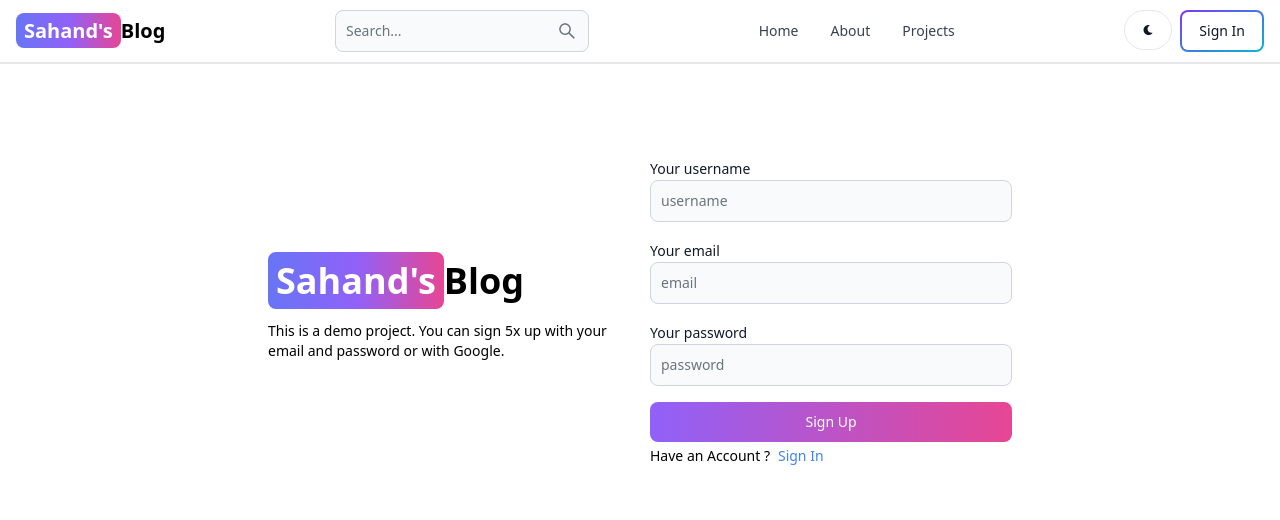
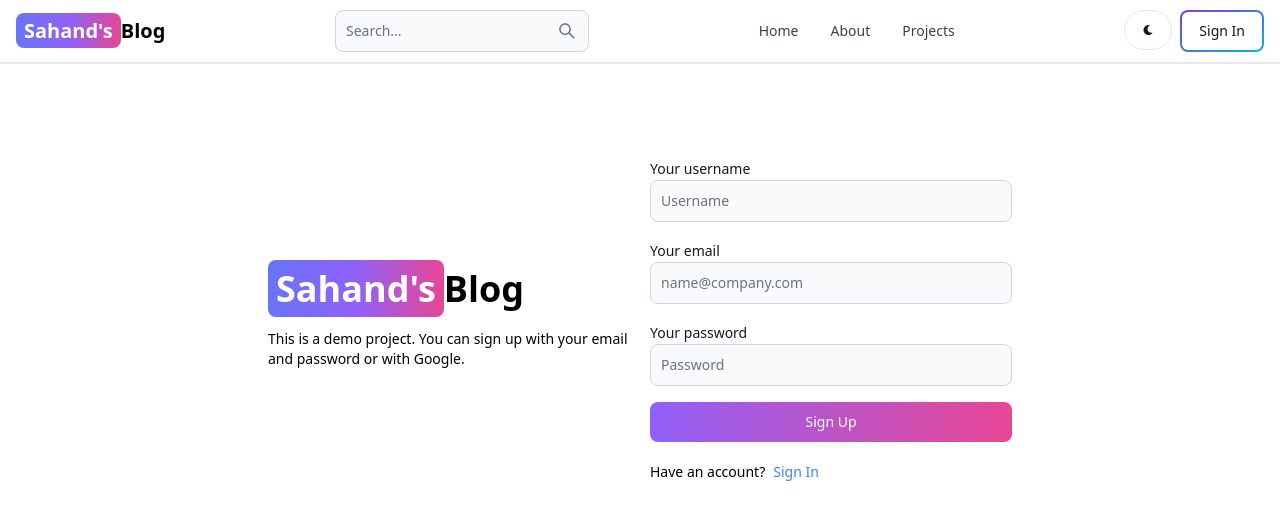
Before and after one commit to sauravkarena/mern-blog, a React (Vite) app in the folder client/: page /sign-up in a window 1280 px wide. Shown: the top 520 px of the page. Built offline with nearby package versions, Linux system fonts and the light colour scheme; the HTML template or start-up script is replaced by a standard one.

Commit message:
Updated SignUp page Ui

```diff
--- a/client/src/pages/SignUp.jsx
+++ b/client/src/pages/SignUp.jsx
@@ -1,45 +1,46 @@
-import { Button, Label, TextInput } from "flowbite-react";
-import { Link } from "react-router-dom";
+import { Button, Label, TextInput } from 'flowbite-react';
+import { Link } from 'react-router-dom';
 
 export default function SignUp() {
   return (
-    <div className="min-h-screen mt-20">
-      <div className="flex flex-col max-w-3xl gap-5 p-3 mx-auto md:flex-row md:items-center">
+    <div className='min-h-screen mt-20'>
+      <div className='flex flex-col max-w-3xl gap-5 p-3 mx-auto md:flex-row md:items-center'>
         {/* left */}
-        <div className="flex-1">
-          <Link to="/" className="text-4xl font-bold dark:text-white">
-            <span className="px-2 py-1 text-white rounded-lg bg-gradient-to-r from-indigo-500 via-purple-500 to-pink-500">
+        <div className='flex-1'>
+          <Link to='/' className='text-4xl font-bold dark:text-white'>
+            <span className='px-2 py-1 text-white rounded-lg bg-gradient-to-r from-indigo-500 via-purple-500 to-pink-500'>
               Sahand's
             </span>
             Blog
           </Link>
-          <p className="mt-5 text-sm">
-            This is a demo project. You can sign 5x up with your email and
-            password or with Google.
+          <p className='mt-5 text-sm'>
+            This is a demo project. You can sign up with your email and password
+            or with Google.
           </p>
         </div>
         {/* right */}
-        <div className="flex-1">
-          <form className="flex flex-col gap-4">
+
+        <div className='flex-1'>
+          <form className='flex flex-col gap-4'>
             <div>
-              <Label value="Your username" />
-              <TextInput type="text" placeholder="username" id="username" />
+              <Label value='Your username' />
+              <TextInput type='text' placeholder='Username' id='username' />
             </div>
             <div>
-              <Label value="Your email" />
-              <TextInput type="email" placeholder="email" id="email" />
+              <Label value='Your email' />
+              <TextInput type='text' placeholder='name@company.com' id='email' />
             </div>
             <div>
-              <Label value="Your password" />
-              <TextInput type="password" placeholder="password" id="password" />
+              <Label value='Your password' />
+              <TextInput type='text' placeholder='Password' id='password' />
             </div>
-            <Button gradientDuoTone='purpleToPink' >
+            <Button gradientDuoTone='purpleToPink' type='submit'>
               Sign Up
             </Button>
           </form>
-          <div className="flex gap-2 mt-1 text-sm">
-            <span>Have an Account ?</span>
-            <Link to='/sign-in' className="text-blue-500">
+          <div className="flex gap-2 mt-5 text-sm">
+            <span>Have an account?</span>
+            <Link to='/sign-in' className='text-blue-500'>
               Sign In
             </Link>
           </div>
```
